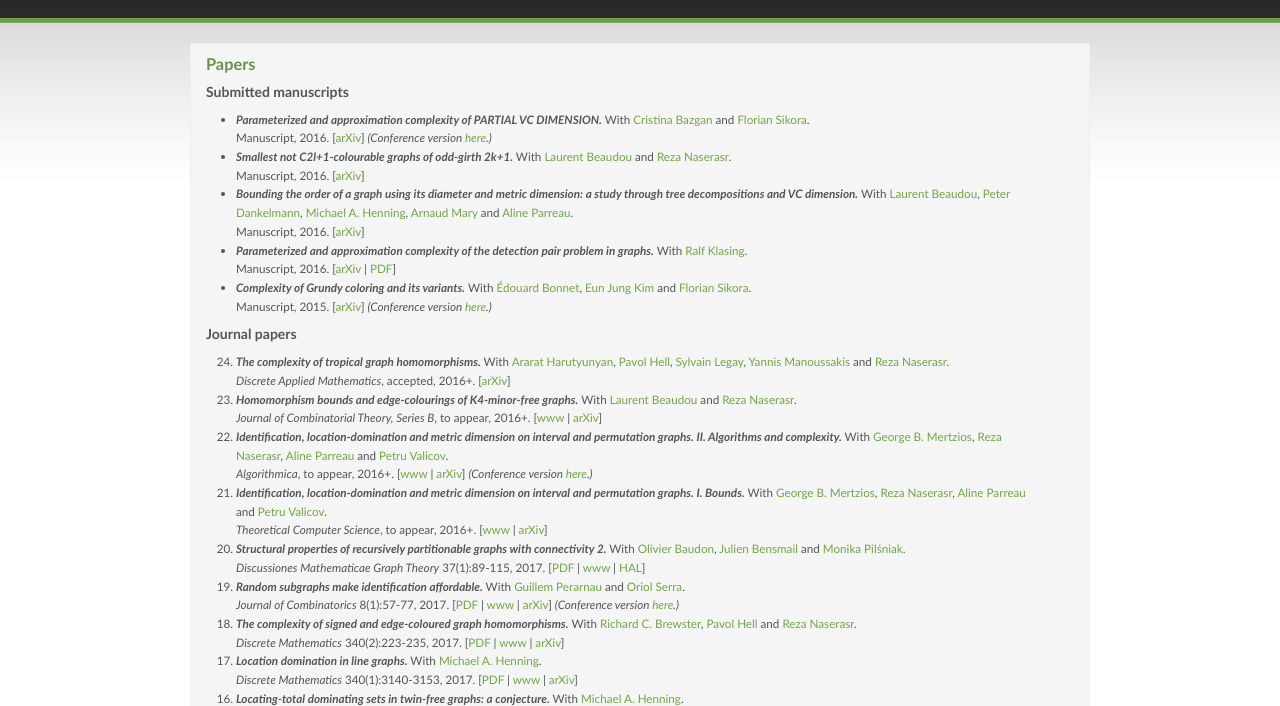
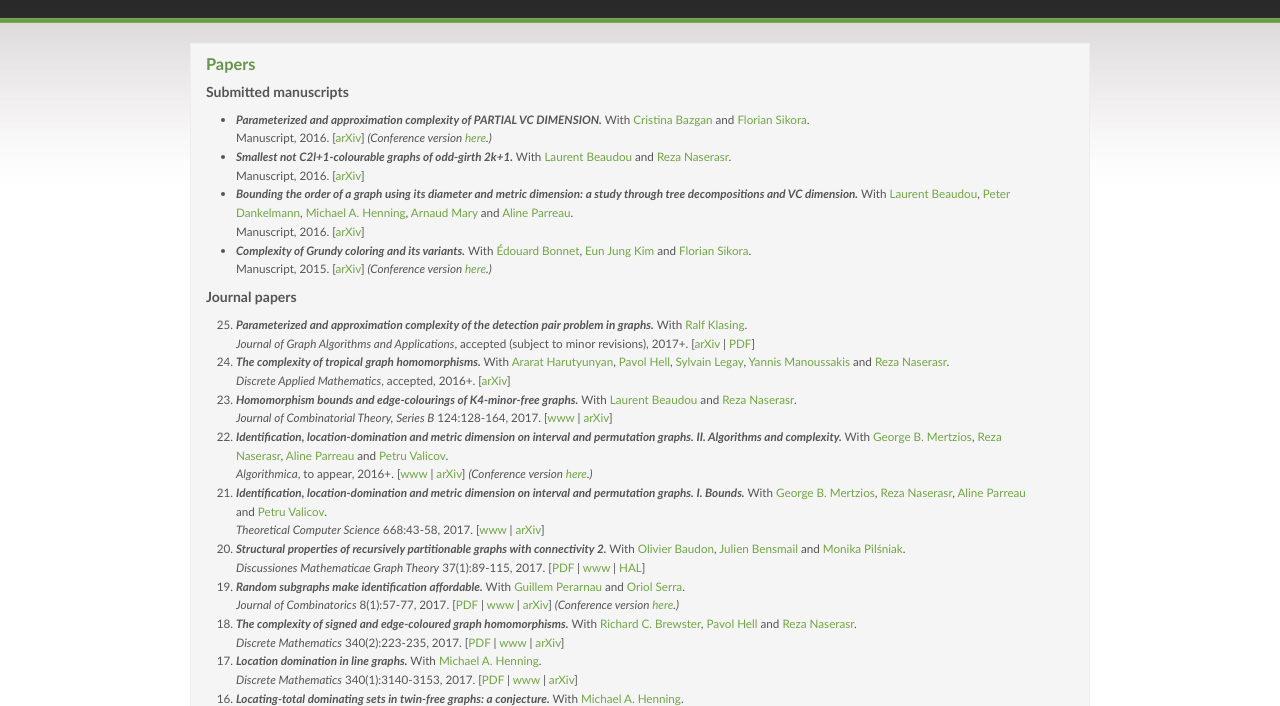
Before and after one commit to ffoucaud/ffoucaud.github.io, a plain HTML site: page Publications/index.html in a window 1280 px wide. Shown: the part 76-782 px from the top of the page. Drawn offline with Linux system fonts and the light colour scheme.

Commit message:
some bib updates

```diff
--- a/Publications/index.html
+++ b/Publications/index.html
@@ -65,9 +65,6 @@
 							<li id="S3"><b><em>Bounding the order of a graph using its diameter and metric dimension: a study through tree decompositions and VC dimension.</em></b> With <a href="http://www.isima.fr/~beaudou/">Laurent Beaudou</a>, <a href="https://www.uj.ac.za/contact/Pages/Peter-Dankelmann.aspx">Peter Dankelmann</a>, <a href="http://www.uj.ac.za/research/Pages/Prof-Michael-Henning.aspx">Michael A. Henning</a>, <a href="http://lbbe.univ-lyon1.fr/-Mary-Arnaud-.html">Arnaud Mary</a> and <a href="http://liris.cnrs.fr/~aparreau/indexen.html">Aline Parreau</a>. <br>Manuscript, 2016. [<a href="http://arxiv.org/abs/1610.01475">arXiv</a>]</li>
 
 
-							<li id="S1"><b><em>Parameterized and approximation complexity of the detection pair problem in graphs.</em></b> With <a href="http://www.labri.fr/perso/klasing">Ralf Klasing</a>. <br>Manuscript, 2016. [<a href="http://arxiv.org/abs/1601.05003">arXiv</a> | <a href="./Papers/detection-pair.pdf">PDF</a>]</li>
-
-
 							<li id="S7"><b><em>Complexity of Grundy coloring and its variants.</em></b> With <a href="http://www.lamsade.dauphine.fr/~bonnet/">&Eacute;douard Bonnet</a>, <a href="http://www.lamsade.dauphine.fr/~kim/">Eun Jung Kim</a> and <a href="http://www.lamsade.dauphine.fr/~sikora/">Florian Sikora</a>. <br>Manuscript, 2015. [<a href="http://arxiv.org/abs/1407.5336">arXiv</a>] <em>(Conference version <a href="#C6">here</a>.)</em></li>
 
 
@@ -76,13 +73,15 @@
 					<h3 id="publis">Journal papers</h3>
 						<ol reversed>
 
+							<li id="J25"><b><em>Parameterized and approximation complexity of the detection pair problem in graphs.</em></b> With <a href="http://www.labri.fr/perso/klasing">Ralf Klasing</a>. <br><em>Journal of Graph Algorithms and Applications</em>, accepted (subject to minor revisions), 2017+. [<a href="http://arxiv.org/abs/1601.05003">arXiv</a> | <a href="./Papers/detection-pair.pdf">PDF</a>]</li>
+
 							<li id="J24"><b><em>The complexity of tropical graph homomorphisms.</em></b> With <a href="http://www.math.univ-toulouse.fr/~aharutyu/">Ararat Harutyunyan</a>, <a href="http://www.cs.sfu.ca/~pavol/">Pavol Hell</a>, <a href="http://www.lri.fr/membre_en.php?mb=1819">Sylvain Legay</a>, <a href="http://www.lri.fr/~yannis/">Yannis Manoussakis</a> and <a href="http://www.lri.fr/~reza/">Reza Naserasr</a>. <br><em>Discrete Applied Mathematics</em>, accepted, 2016+. [<a href="http://arxiv.org/abs/1607.04777">arXiv</a>]</li>
 
-							<li id="J23"><b><em>Homomorphism bounds and edge-colourings of K4-minor-free graphs.</em></b> With <a href="http://www.isima.fr/~beaudou/">Laurent Beaudou</a> and <a href="http://www.lri.fr/~reza/">Reza Naserasr</a>. <br><em>Journal of Combinatorial Theory, Series B</em>, to appear, 2016+. [<a href="http://dx.doi.org/10.1016/j.jctb.2017.01.001">www</a> | <a href="http://arxiv.org/abs/1610.03999">arXiv</a>]</li>
+							<li id="J23"><b><em>Homomorphism bounds and edge-colourings of K4-minor-free graphs.</em></b> With <a href="http://www.isima.fr/~beaudou/">Laurent Beaudou</a> and <a href="http://www.lri.fr/~reza/">Reza Naserasr</a>. <br><em>Journal of Combinatorial Theory, Series B</em> 124:128-164, 2017. [<a href="http://dx.doi.org/10.1016/j.jctb.2017.01.001">www</a> | <a href="http://arxiv.org/abs/1610.03999">arXiv</a>]</li>
 
 							<li id="J22"><b><em>Identification, location-domination and metric dimension on interval and permutation graphs. II. Algorithms and complexity.</em></b> With <a href="http://community.dur.ac.uk/george.mertzios/">George B. Mertzios</a>, <a href="http://www.lri.fr/~reza/">Reza Naserasr</a>, <a href="http://liris.cnrs.fr/~aparreau/indexen.html">Aline Parreau</a> and <a href="http://pageperso.lif.univ-mrs.fr/~petru.valicov/">Petru Valicov</a>. <br><em>Algorithmica</em>, to appear, 2016+. [<a href="http://dx.doi.org/10.1007/s00453-016-0184-1">www</a> | <a href="http://arxiv.org/abs/1405.2424">arXiv</a>] <em>(Conference version <a href="#C7">here</a>.)</em></li>
 
-							<li id="J21"><b><em>Identification, location-domination and metric dimension on interval and permutation graphs. I. Bounds.</em></b> With <a href="http://community.dur.ac.uk/george.mertzios/">George B. Mertzios</a>, <a href="http://www.lri.fr/~reza/">Reza Naserasr</a>, <a href="http://liris.cnrs.fr/~aparreau/indexen.html">Aline Parreau</a> and <a href="http://pageperso.lif.univ-mrs.fr/~petru.valicov/">Petru Valicov</a>. <br><em>Theoretical Computer Science</em>, to appear, 2016+.  [<a href="http://dx.doi.org/10.1016/j.tcs.2017.01.006">www</a> | <a href="http://arxiv.org/abs/1507.08164">arXiv</a>]</li>
+							<li id="J21"><b><em>Identification, location-domination and metric dimension on interval and permutation graphs. I. Bounds.</em></b> With <a href="http://community.dur.ac.uk/george.mertzios/">George B. Mertzios</a>, <a href="http://www.lri.fr/~reza/">Reza Naserasr</a>, <a href="http://liris.cnrs.fr/~aparreau/indexen.html">Aline Parreau</a> and <a href="http://pageperso.lif.univ-mrs.fr/~petru.valicov/">Petru Valicov</a>. <br><em>Theoretical Computer Science</em> 668:43-58, 2017.  [<a href="http://dx.doi.org/10.1016/j.tcs.2017.01.006">www</a> | <a href="http://arxiv.org/abs/1507.08164">arXiv</a>]</li>
 
 							<li id="J20"><b><em>Structural properties of recursively partitionable graphs with connectivity 2.</em></b> With <a href="http://dept-info.labri.fr/~baudon/">Olivier Baudon</a>, <a href="http://jbensmai.fr/">Julien Bensmail</a> and <a href="http://home.agh.edu.pl/~pilsniak/">Monika Pil&#347;niak</a>. <br><em>Discussiones Mathematicae Graph Theory</em> 37(1):89-115, 2017. [<a href="./Papers/J20_RAP-OLAP-connectivity2_DMGT_2017.pdf">PDF</a> | <a href="http://dx.doi.org/10.7151/dmgt.1925">www</a> | <a href="http://hal.archives-ouvertes.fr/hal-00672505">HAL</a>]</li>
 
```
